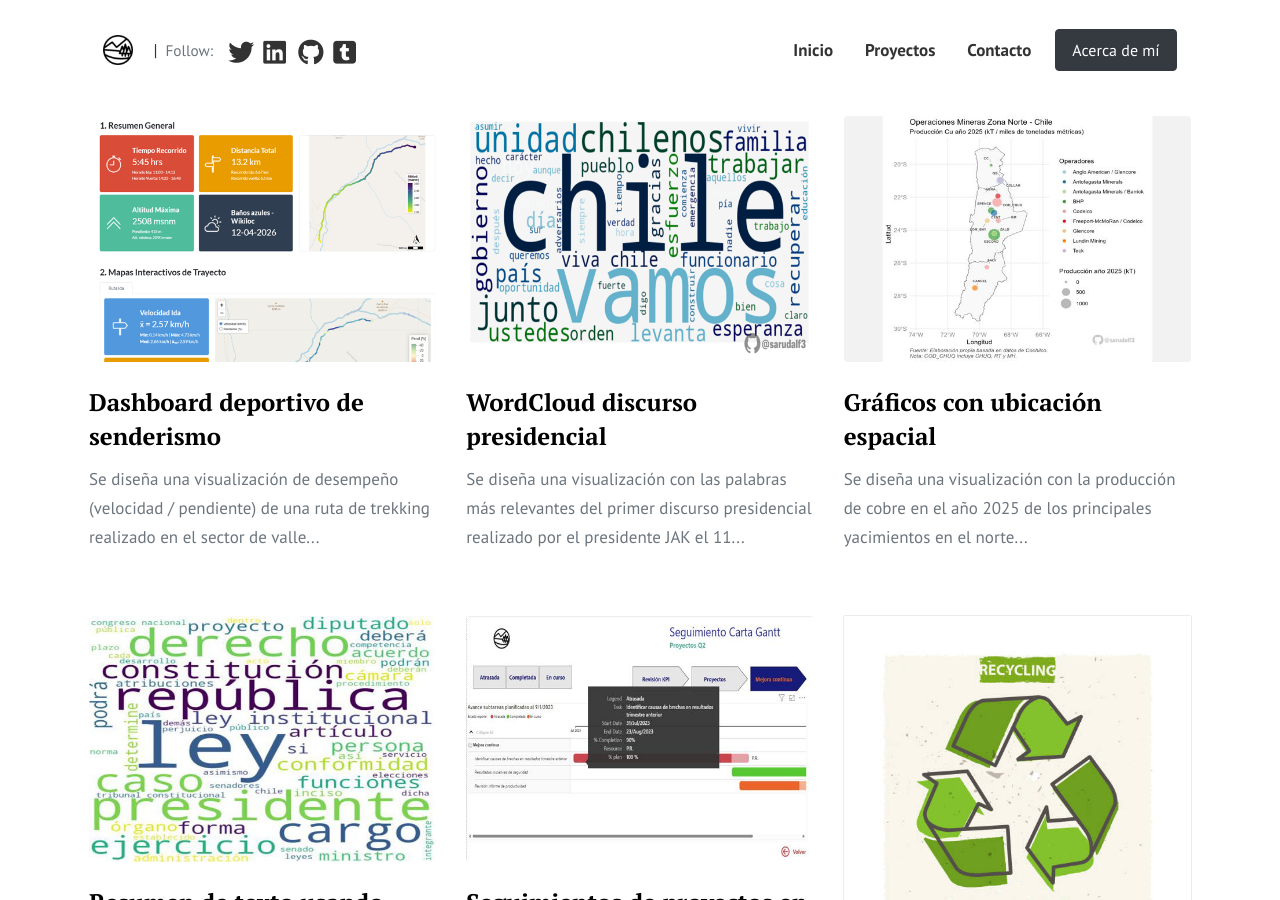
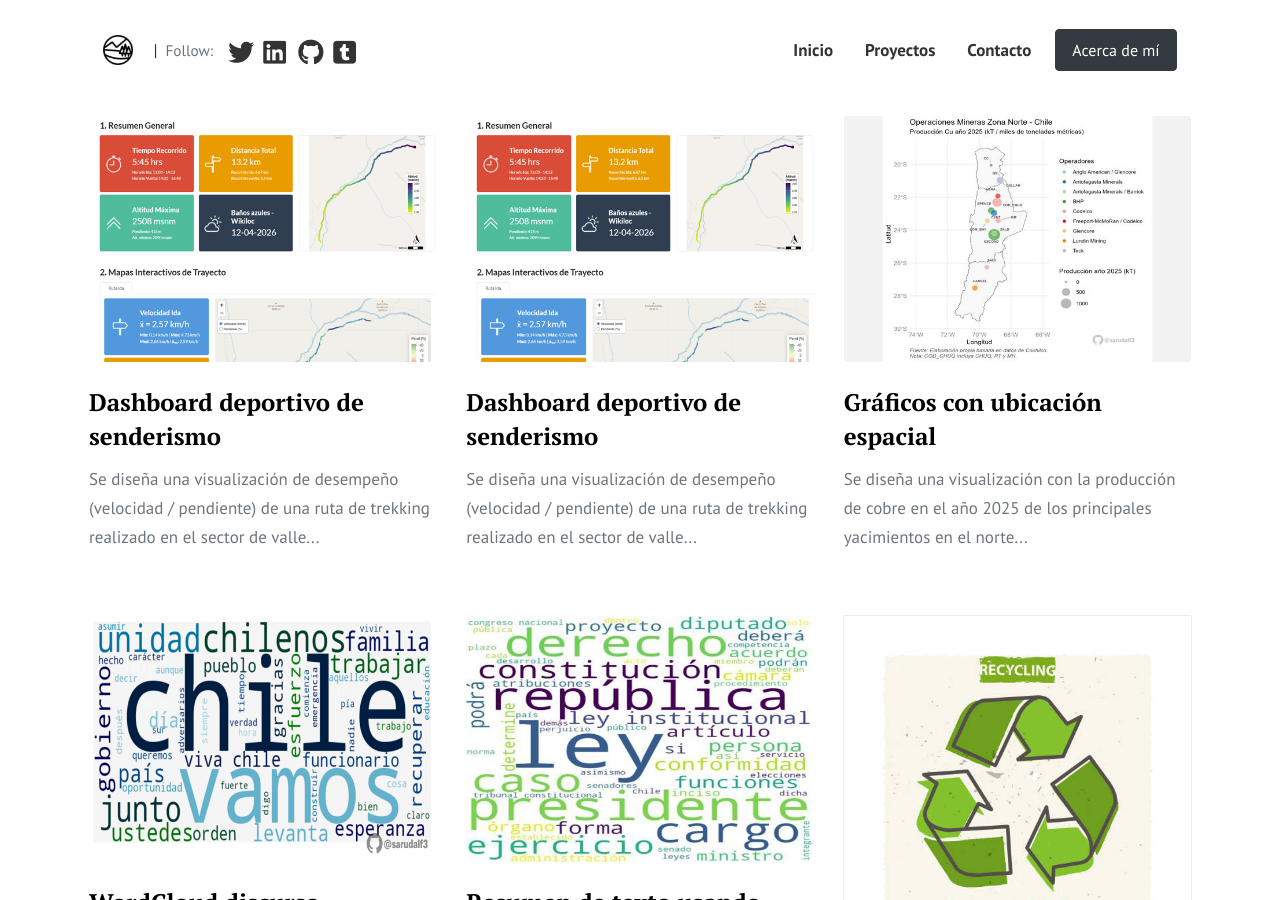
Before and after one commit to sarudalf3/sarudalf3.github.io, a Jekyll site: the page built from pages/projects.html, in a window 1280 px wide and 900 px high. Built offline with Jekyll 4.4.1, drawn with Linux system fonts in a browser that asks for light colours; nearby versions of some CDN libraries.

```diff
--- /dev/null
+++ b/_projects/2026-06-22-Goals_Prediction.md
@@ -0,0 +1,11 @@
+---
+layout: external
+title:  Dashboard deportivo de senderismo
+categories: ['R', 'Spatial Data', 'DataViz', 'Sports', "KPIs"]
+author: rmirfa
+Date: 2026-05-17
+image: assets/images/projects/trekk.png
+description: Se diseña una visualización de desempeño (velocidad / pendiente) de una ruta de trekking realizado en el sector de valle del Olivares, ubicado en la comuna de San José de Maipo, región Metropolitana - Chile.
+external_url: https://github.com/sarudalf3/Dashboard_trail
+featured: True
+---
```
Also changed, not shown: _projects/2026-03-22-discurso_wordcloud.md (+1 -1 lines), assets/images/projects/FIFA_WC26.png (added).
